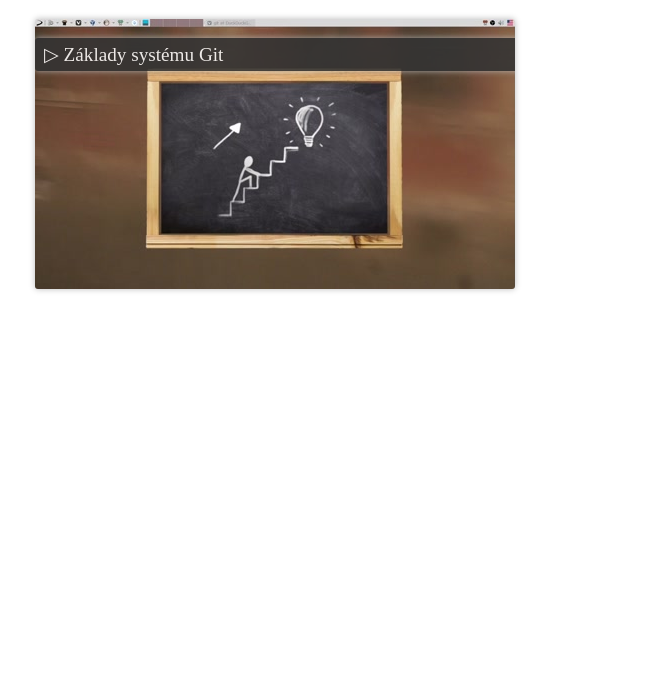
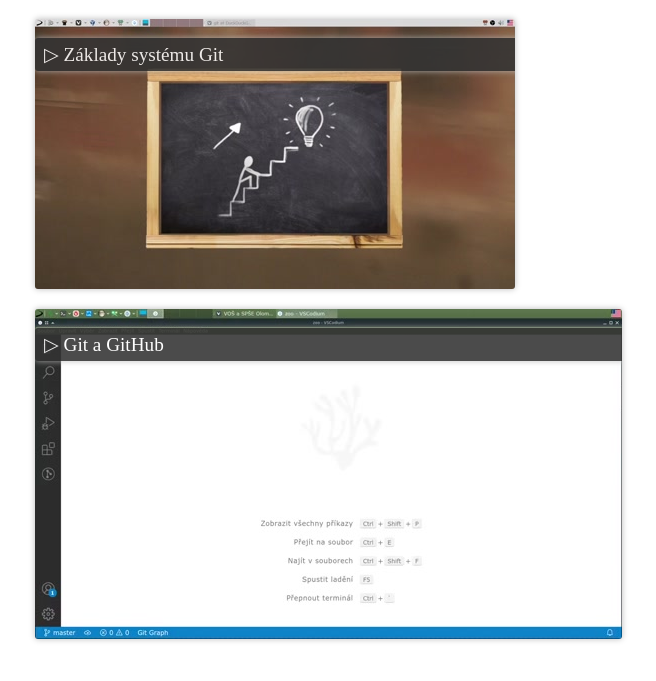
Before and after one commit to MarrekNozka/different-video-preview, a plain HTML site: page index.html in a window 1280 px wide. Shown: the part 61-742 px from the top of the page, without its empty margins (93-749 px from the left). Drawn offline with Linux system fonts and the light colour scheme.

Commit message:
JS: var -> let; no global variables, only objects.

```diff
--- a/index.html
+++ b/index.html
@@ -11,9 +11,17 @@
 
     <h1>Different video preview</h1>
 
-    <a href="https://youtu.be/BzrRey7McSk" class="video-preview" >
-      <img src="./video_preview.jpg" data-frames="32" alt="Základy systému Git" >
-    </a>
+    <p>
+      <a href="https://youtu.be/BzrRey7McSk" class="video-preview" >
+        <img src="./video_preview.jpg" data-frames="32" alt="Základy systému Git" >
+      </a>
+    </p>
+
+    <p>
+      <a href="https://youtu.be/uk_5dGlWLnQ" class="video-preview" >
+        <img src="./video2_preview.jpg" data-frames="16" alt="Git a GitHub" >
+      </a>
+    </p>
 
 
     <script src="video-preview.js"></script>
--- a/video-preview.js
+++ b/video-preview.js
@@ -1,33 +1,24 @@
-var img;
-var frames;
-var imgsrc;
-var width;
-var _width;
-var _height;
-var imgalt;
-var nth;
-
 var links = document.getElementsByClassName('video-preview');
 for (let i = 0, len = links.length; i < len; i++) {
-    var element = links[i];
-    img = element.getElementsByTagName('IMG')[0];
-    imgsrc = img.src
-    imgalt = img.alt
-    frames = img.dataset.frames;
-    _width = img.naturalWidth;
-    _height = img.naturalHeight;
-    width = _width/frames;
-    element.style.width = width + 'px';
-    element.style.height = _height + 'px';
+    let element = links[i];
+    element.img = element.getElementsByTagName('IMG')[0];
+    element.imgsrc = element.img.src
+    element.imgalt = element.img.alt
+    element.frames = element.img.dataset.frames;
+    element._width = element.img.naturalWidth;
+    element._height = element.img.naturalHeight;
+    element.width = element._width/element.frames;
+    element.style.width = element.width + 'px';
+    element.style.height = element._height + 'px';
 
-    element.innerHTML = '<span>▷ '+imgalt+'</span>'
-    element.style.backgroundImage = 'url("'+imgsrc+'")'
+    element.innerHTML = '<span> ▷ '+element.imgalt+'</span>'
+    element.style.backgroundImage = 'url("'+element.imgsrc+'")'
     links[i].addEventListener('mousemove', mouseMove)
 }
 
 function mouseMove(event) {
-    var x = event.offsetX;
-    var step = parseInt(width/frames)
-    var nth = parseInt(x / step)
-    this.style.backgroundPosition = (-width * nth) + 'px';
+    let x = event.offsetX;
+    let step = parseInt(this.width/this.frames)
+    let nth = parseInt(x / step)
+    this.style.backgroundPosition = (- this.width * nth) + 'px';
 }
```
Also changed, not shown: video2_preview.jpg (added).
